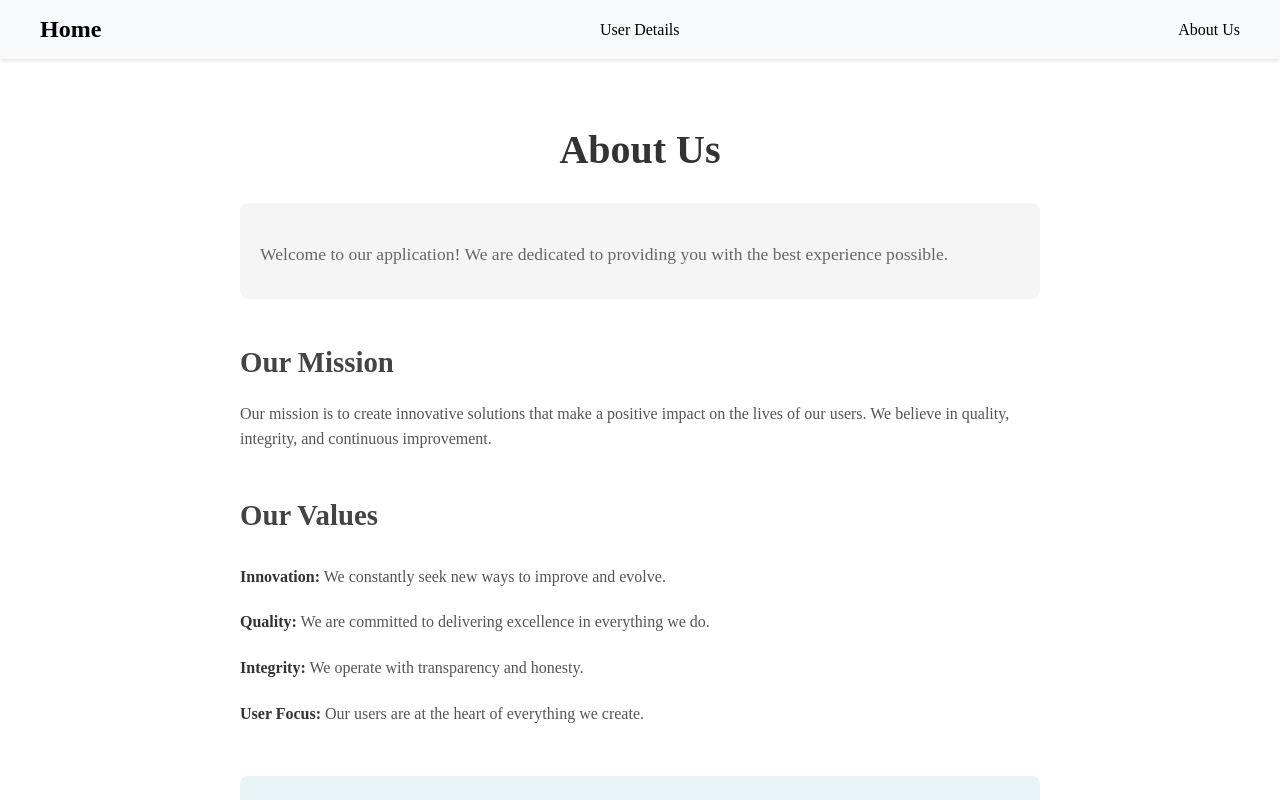
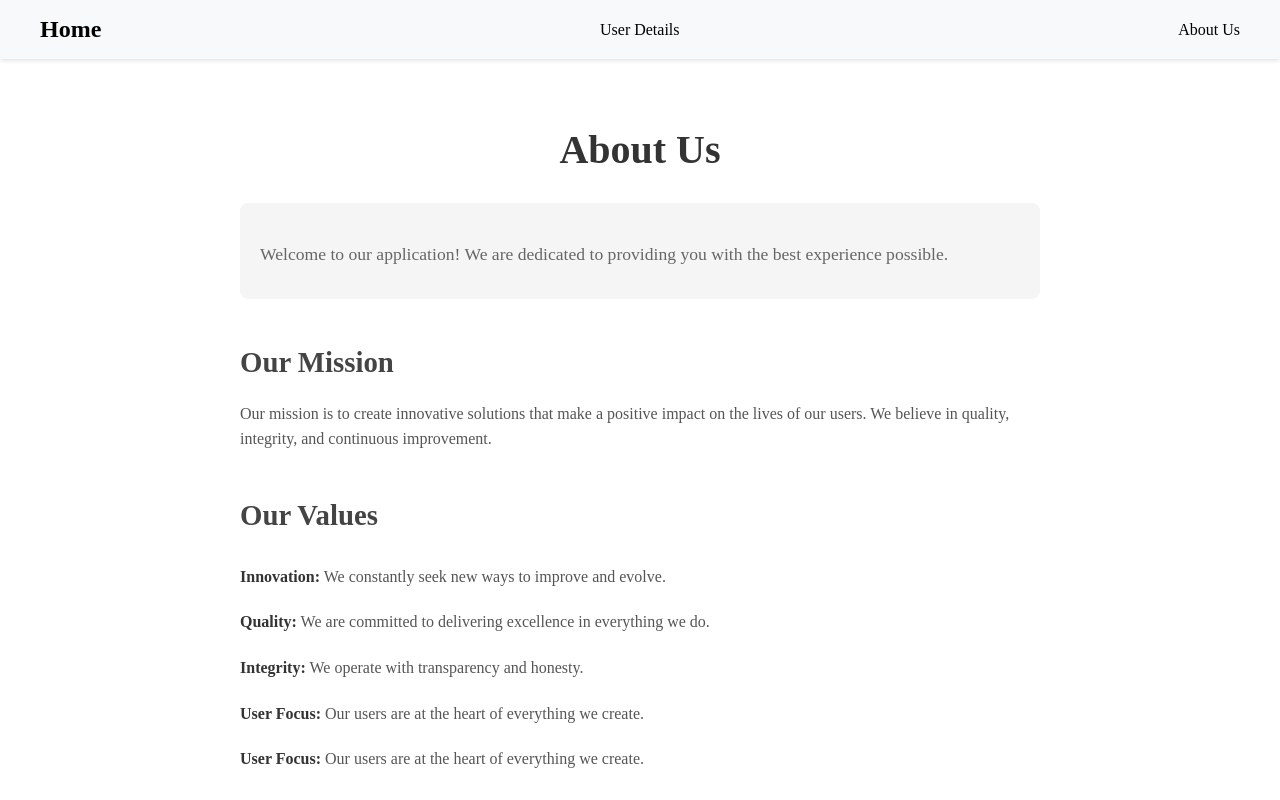
Before and after one commit to rasmi2114/angular19, an Angular app: page /about in a window 1280 px wide. Shown: the top 800 px of the page. Built offline with nearby package versions, Linux system fonts and the light colour scheme.

Commit message:
user focus

```diff
--- a/src/app/about/about.html
+++ b/src/app/about/about.html
@@ -24,6 +24,7 @@
       <li><strong>Quality:</strong> We are committed to delivering excellence in everything we do.</li>
       <li><strong>Integrity:</strong> We operate with transparency and honesty.</li>
       <li><strong>User Focus:</strong> Our users are at the heart of everything we create.</li>
+      <li><strong>User Focus:</strong> Our users are at the heart of everything we create.</li>
     </ul>
   </section>
 
```
